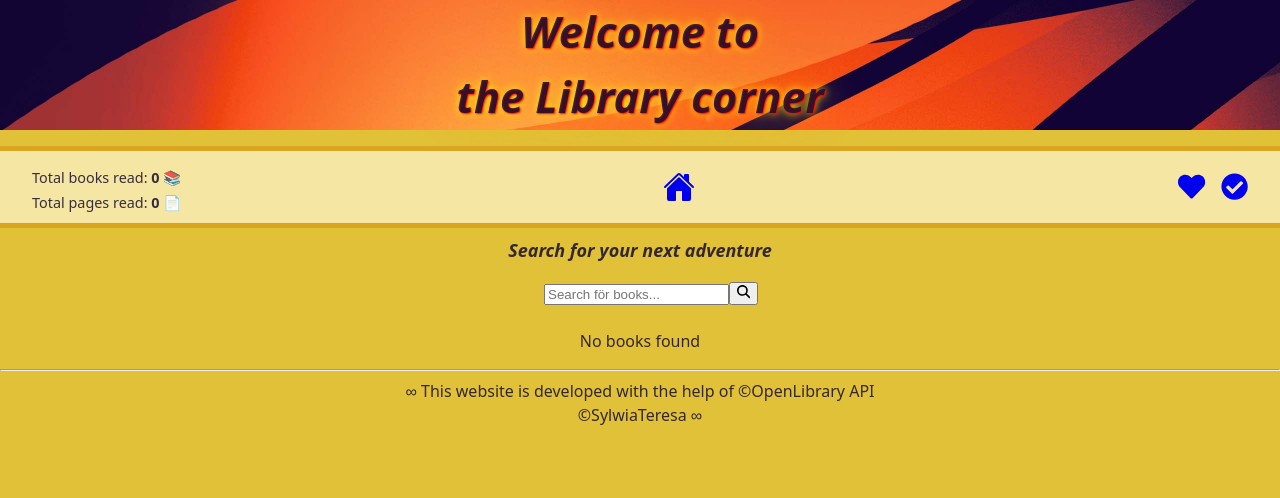
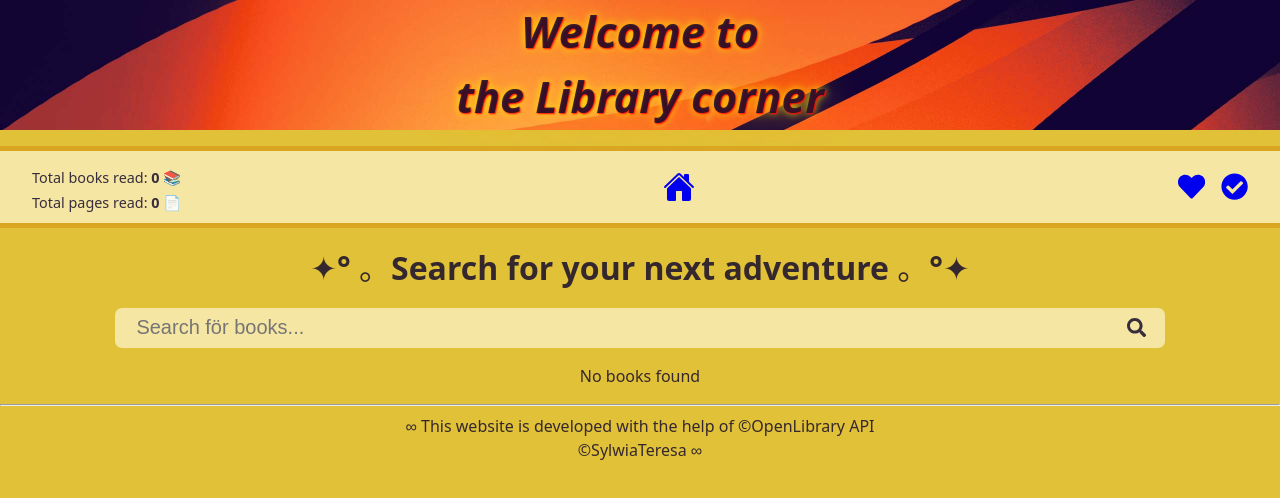
Before and after one commit to SylwiaTeresa/lib-corner, a React (Vite) app: page / in a window 1280 px wide. Shown: the top 498 px of the page. Built offline with nearby package versions, Linux system fonts and the light colour scheme.

Commit message:
style: improve search bar layout

```diff
--- a/src/components/SearchBar/SearchBar.scss
+++ b/src/components/SearchBar/SearchBar.scss
@@ -1,11 +1,73 @@
 .input-wrapper {
-    padding: 0.5rem;
-    margin: 0.2rem;
-    width: 100%;
+  width: 80%;
+  height: 2.5rem;
+  border: none;
+  border-radius: 7px;
+  margin: 0.5rem  0 0.9rem;
+  padding: 0 0.8rem;
+  background-color: #f6e6a3;
+
+  display: flex;
+  align-items: center;
+  justify-self: center;
+}
+
+.searchbar {
+  flex: 1;
+  background-color: transparent;
+  color: rgba(26, 17, 45, 0.87);
+  border: none;
+  height: 100%;
+  font-size: 1.25rem;
+  width: 100%;
+  margin-left: 0.4rem;
 }
 
 .search-label {
-    font-style: oblique;
-    font-size: large;
-    line-height: 0.5
+  font-size: 2em;
+  line-height: 0.5
 }
+
+.searchbar:focus {
+  outline: none;
+}
+
+.search-icon {
+  color: rgba(26, 17, 45, 0.87);
+  background: none;
+  border: none;
+  cursor: pointer;
+
+  display: flex;
+  align-items: center;
+  justify-content: center;
+
+  font-size: 1.2rem;
+
+  padding-left: 0.5rem;
+
+  transition: color 0.2s ease, transform 0.15s ease;
+}
+
+.search-icon:hover {
+  color: rgba(26, 17, 45, 1);
+  transform: scale(1.1);
+}
+
+.search-icon:focus-visible {
+  outline: 2px solid rgba(26, 17, 45, 0.6);
+  outline-offset: 3px;
+  border-radius: 50%;
+}
+
+.search-loading {
+  margin-top: 0.25rem;
+  font-size: 1rem;
+  color: rgba(26, 17, 45, 0.7);
+}
+
+.search-error {
+  margin-top: 0.25rem;
+  font-size: 1rem;
+  color: #b00020;
+}
--- a/src/components/SearchBar/SearchBar.tsx
+++ b/src/components/SearchBar/SearchBar.tsx
@@ -1,12 +1,13 @@
 import "./SearchBar.scss";
-import { FaMagnifyingGlass } from "react-icons/fa6";
-import { useEffect, useState } from "react";
+import { useEffect, useRef, useState } from "react";
 import { useBooks } from "../../context/BookContext";
 import { useDebounce } from "../../utils/useDebounce";
+import { FaSearch } from "react-icons/fa";
 
 export const SearchBar = () => {
   const { searchTerm, setSearchTerm, loading, error } = useBooks();
   const [inputValue, setInputValue] = useState(searchTerm);
+  const inputRef = useRef<HTMLInputElement>(null);
 
   const debouncedSearchTerm = useDebounce(inputValue, 500);
 
@@ -14,25 +15,36 @@ export const SearchBar = () => {
     setSearchTerm(debouncedSearchTerm);
   }, [debouncedSearchTerm, setSearchTerm]);
 
+  useEffect(() => {
+    inputRef.current?.focus();
+  }, []);
+
+  const handleSubmit = (e: React.FormEvent<HTMLFormElement>) => {
+    e.preventDefault();
+    setSearchTerm(inputValue);
+  };
+
   return (
     <>
-            <h3 className="search-label">Search for your next adventure</h3>
-            <div className="input-wrapper">
+      <h3 className="search-label">✦° 。Search for your next adventure 。°✦</h3>
+
+      <form className="input-wrapper" onSubmit={handleSubmit}>
         <input
+          ref={inputRef}
           className="searchbar"
           type="text"
           placeholder="Search för books..."
           value={inputValue}
-                    onChange={(e: React.ChangeEvent<HTMLInputElement>) => setInputValue(e.target.value)}
+          onChange={(e) => setInputValue(e.target.value)}
+          aria-label="Search for books" // a11y: skärmläsare
         />
+        <button type="submit" className="search-icon">
+          <FaSearch aria-hidden="true" />
+        </button>
+      </form>
 
-                {loading && <p>Loading...</p>}
-                {error && <p className="error">{error}</p>}
-
-                <button>
-                    <FaMagnifyingGlass id="FaMagnifyingGlass-icon"/>
-                </button>
-            </div>
+      {loading && <p className="search-loading">Loading...</p>}
+      {error && <p className="search-error">{error}</p>}
     </>
   );
 }
```
Lines whose indentation alone changed are shown as unchanged.
